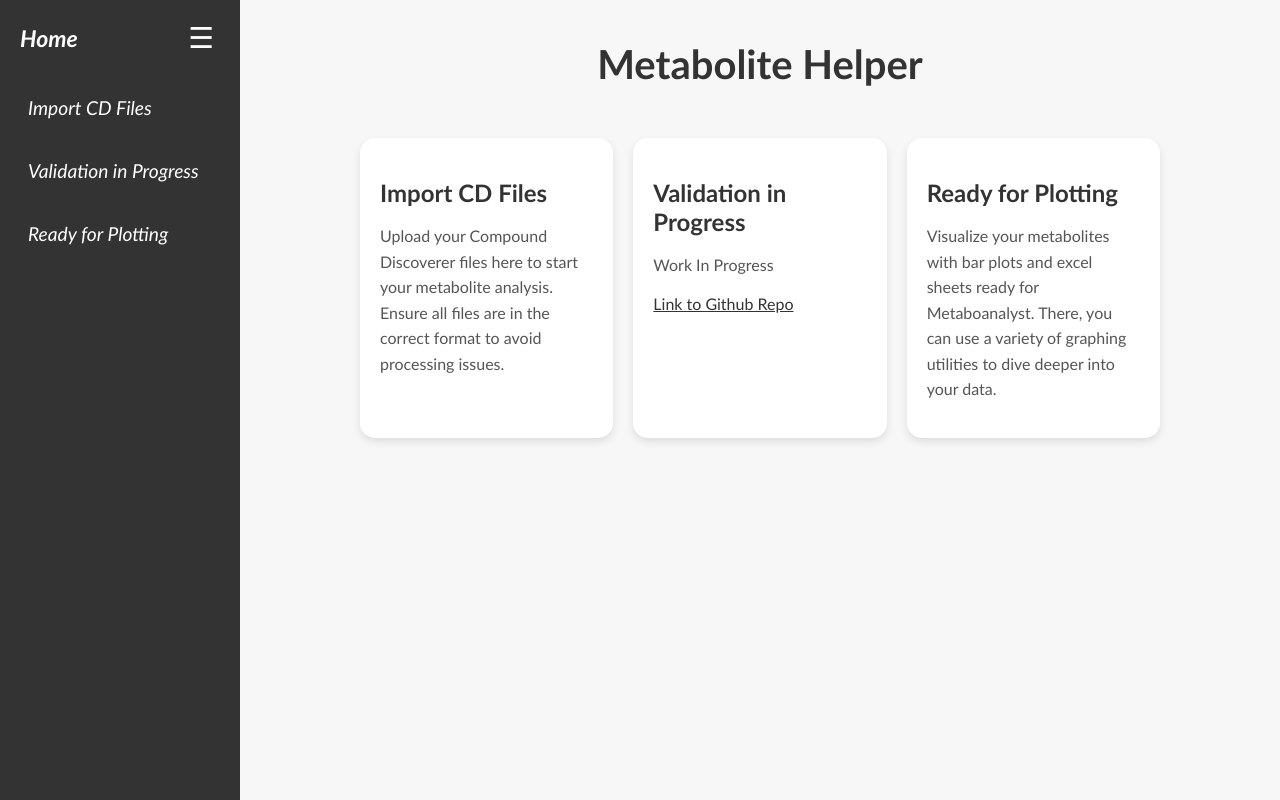
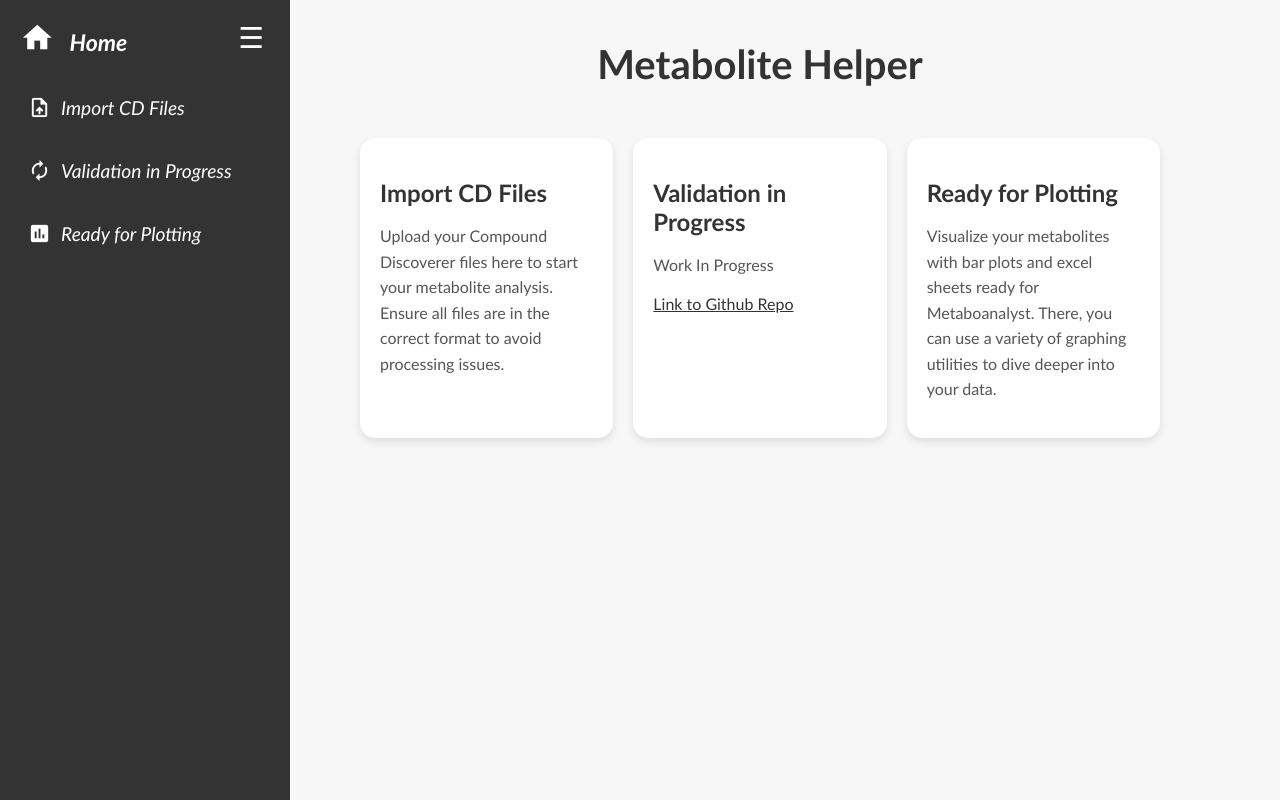
Before and after one commit to SamarthPRao/Metabolomics_Helper, a Flask app: page / in a window 1280 px wide. Run offline with Flask 3, Linux system fonts and the light colour scheme.

Commit message:
Added Icons + fixed centering of collapsed sidebar

```diff
--- a/Full_Working_Site/static/styles.css
+++ b/Full_Working_Site/static/styles.css
@@ -35,7 +35,7 @@ a:link, a:visited, a:hover, a:active {
   position: fixed;
   top: 0;
   left: 0;
-  width: 240px;
+  width: 290px;
   height: 100vh;
   background-color: var(--dark-gray);
   color: var(--ut-white);
@@ -44,7 +44,7 @@ a:link, a:visited, a:hover, a:active {
 }
 
 .sidebar.collapsed {
-  width: 60px;
+  width: 80px;
 }
 
 .sidebar .sidebar-header {
@@ -74,6 +74,14 @@ a:link, a:visited, a:hover, a:active {
   cursor: pointer;
 }
 
+.sidebar a .material-icons {
+  margin-right: 10px; /* Space between icon and text */
+  font-size: 1.5em; /* Adjust icon size */
+  color: var(--ut-white); /* Ensure icon color matches text */
+  transition: color 0.3s;
+  vertical-align: bottom;
+}
+
 .sidebar nav ul {
   list-style: none;
   padding: 0;
@@ -90,7 +98,18 @@ a:link, a:visited, a:hover, a:active {
   display: block;
   padding: 5px 8px;
   border-radius: 10px;
+  align-items: bottom;
   transition: background 0.3s;
+}
+
+
+
+.sidebar nav ul li a .material-icons {
+  margin-right: 10px; /* Space between icon and text */
+  font-size: 1.2em; /* Adjust icon size */
+  color: var(--ut-white); /* Ensure icon color matches text */
+  transition: color 0.3s;
+  vertical-align: bottom;
 }
 
 .sidebar nav ul li a:hover {
--- a/Full_Working_Site/templates/index.html
+++ b/Full_Working_Site/templates/index.html
@@ -4,22 +4,25 @@
   <meta charset="UTF-8" />
   <meta name="viewport" content="width=device-width, initial-scale=1.0" />
   <title>Metabolite Helper</title>
+  <link href="https://fonts.googleapis.com/icon?family=Material+Icons" rel="stylesheet">
   <link rel="stylesheet" href="{{ url_for('static', filename='styles.css') }}">
+
 </head>
 <body>
   <!-- Sidebar -->
   <aside class="sidebar">
     <div class="sidebar-header">
       <!-- Home now links to the root URL ("/"). Adjust if needed. -->
-      <a href="/" class="home-link">Home</a>
+      <a href="/" class="home-link"><span class="material-icons">home</span> Home</a>
       <button class="sidebar-toggle" id="sidebarToggle">&#9776;</button>
     </div>
     <nav>
       <ul>
         <!-- Adjust these hrefs as needed for your routing -->
-        <li><a href="/cd_step.html">Import CD Files</a></li>
-        <li><a href="#">Validation in Progress</a></li>
-        <li><a href="/graph_step.html">Ready for Plotting</a></li>
+        <li><a href="/cd_step.html"><span class="material-icons">upload_file</span>Import CD Files</a></li>
+        <li><a href="#"><span class="material-icons">autorenew</span>Validation in Progress</a></li>
+        <li><a href="/graph_step.html"><span class="material-icons">insert_chart</span>Ready for Plotting</a></li>
+
       </ul>
     </nav>
   </aside>
```
Also changed, not shown: Full_Working_Site/templates/cd_step.html (+5 -4 lines), Full_Working_Site/templates/graph_step.html (+5 -4 lines), Full_Working_Site/templates/rename_columns.html (+5 -4 lines).
